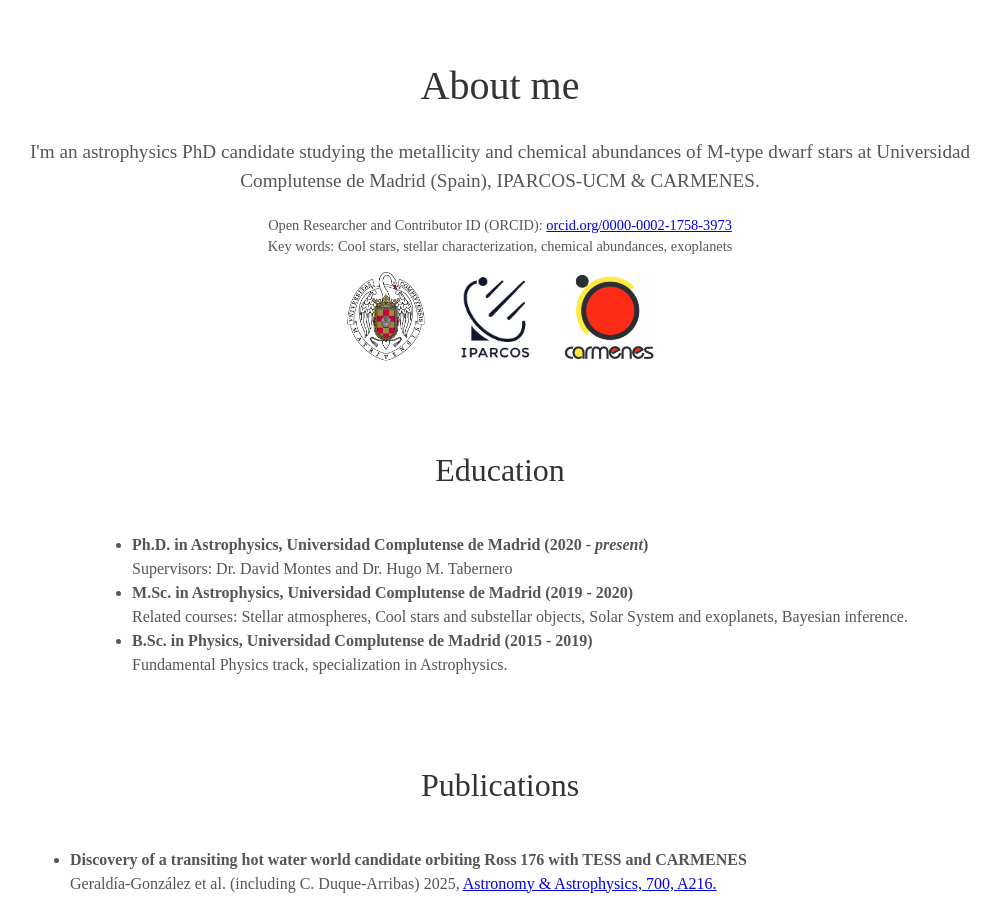
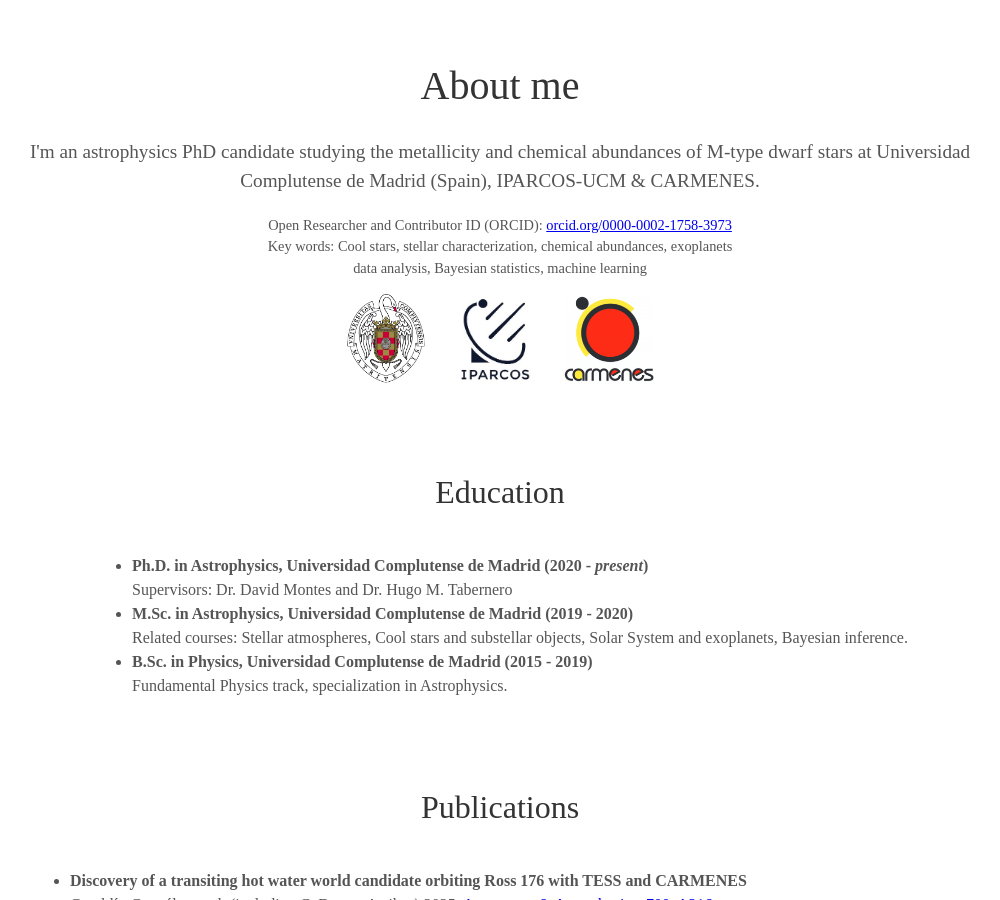
Before and after one commit to chrduque/chrduque.github.io, a Jekyll site: the page built from index.html, in a window 1280 px wide and 900 px high, scrolled down 919 px. Shown: the whole window, without its empty margins (140-1140 px from the left). Built offline with Jekyll 4.4.1, drawn with Linux system fonts in a browser that asks for light colours; some web fonts are replaced.

Commit message:
Update about.html

```diff
--- a/_includes/about.html
+++ b/_includes/about.html
@@ -3,7 +3,8 @@
   <p>{{ site.user_description }}</p>
 
   <p style="font-size: 0.9rem">Open Researcher and Contributor ID (ORCID): <a href="https://orcid.org/0000-0002-1758-3973" target="_blank">orcid.org/0000-0002-1758-3973</a><br>
-  Key words: Cool stars, stellar characterization, chemical abundances, exoplanets</p>
+  Key words: Cool stars, stellar characterization, chemical abundances, exoplanets<br>
+  data analysis, Bayesian statistics, machine learning</p>
 
   <a href="https://www.ucm.es" target="_blank"><img src="images/ucm_logo.png" alt="UCM logo" height="90rem" hspace="10"></a>
   <a href="https://www.ucm.es/iparcos/" target="_blank"><img src="images/iparcos_logo.jpg" alt="IPARCOS logo" height="90rem" hspace="10"></a>
```
